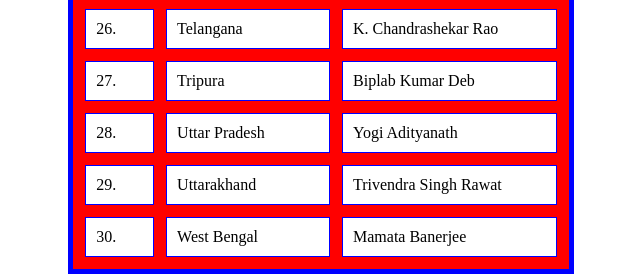
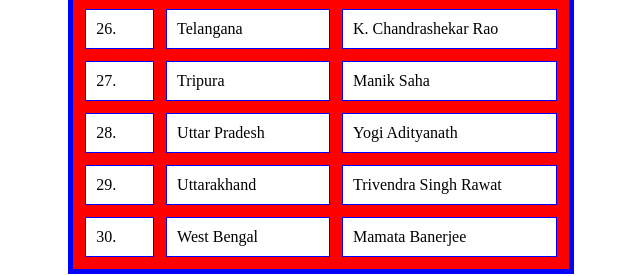
Before and after one commit to imdibakar/Dibakar-Mohanta, a plain HTML site: page All India chief minister's name.html in a window 1280 px wide. Shown: the part 1420-1696 px from the top of the page, 319-959 px from the left. Drawn offline with Linux system fonts and the light colour scheme.

Commit message:
Update All India chief minister's name.html

```diff
--- a/All India chief minister's name.html
+++ b/All India chief minister's name.html
@@ -118,7 +118,7 @@
 </tr>
 <td bgcolor=white>27.</td>
 <td bgcolor=white>Tripura</td>
-<td bgcolor=white>Biplab Kumar Deb</td>
+<td bgcolor=white>Manik Saha</td>
 </tr>
 <td bgcolor=white>28.</td>
 <td bgcolor=white>Uttar Pradesh</td>
```
